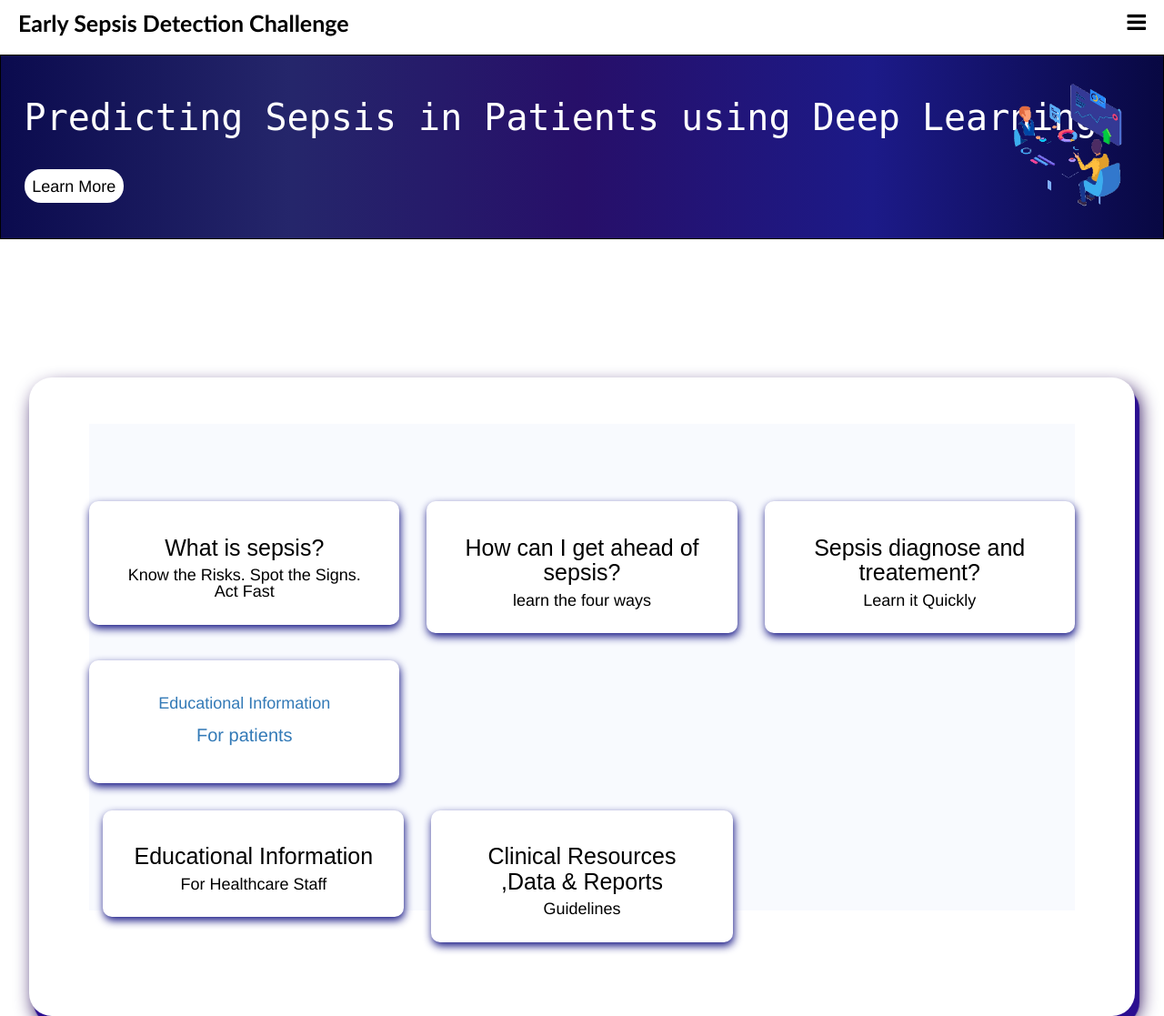
After one commit to imanpalsingh/SIH2020_UP49_Aeye_BCET, a Django app: page /information/ in a window 1280 px wide. The commit adds this page. Shown: the whole page at 91% size. Run offline with Django 3.2, Linux system fonts and the light colour scheme.

Commit message:
created information pages

```diff
--- a/SIH_2020_CODE_UP49_Aeye_BCET/code/front_end_code/urls.py
+++ b/SIH_2020_CODE_UP49_Aeye_BCET/code/front_end_code/urls.py
@@ -14,16 +14,30 @@ Including another URLconf
     2. Add a URL to urlpatterns:  path('blog/', include('blog.urls'))
 """
 from django.contrib import admin
-from django.conf.urls import url
 from front_end_main_app import views
 from django.urls import path,include
 from django.conf.urls import url
-from front_end_main_app import views
+from django.views.generic.base import TemplateView
+
 
 urlpatterns = [
 
     url(r'^$',views.index,name='index'),
     path('accounts/',include('django.contrib.auth.urls')),
     url(r'^input_form',views.patientForm,name='input_form'),
+    url(r'^information/', TemplateView.as_view(template_name='information.html'), name='Information_page'),
+    url(r'^what_is_sepsis', TemplateView.as_view(template_name='what_is_sepsis.html'),
+        name='Information_page_what_is_sepsis'),
+    url(r'^how_can_i_get_ahead_of_sepsis', TemplateView.as_view(template_name='get_ahead_from_sepsis.html'),
+        name='Information_page_get_ahead_of_sepsis'),
+    url(r'^sepsis_diagnosed_and_treatment', TemplateView.as_view(template_name='sepsis_treatment.html'),
+        name='Information_page_sepsis_treatment'),
+    url(r'^educational_info_pt', TemplateView.as_view(template_name='educational_info1.html'),
+        name='Information_page_educational_info1'),
+    url(r'^educational_info_pro', TemplateView.as_view(template_name='educational_info2.html'),
+        name='Information_page_educational_info2'),
+    url(r'^sepsis_data_and_reports', TemplateView.as_view(template_name='sepsis_data_and_reports.html'),
+        name='Information_page_sepsis_data_and_reports'),
+
     path('admin/', admin.site.urls),
 ]
--- a/SIH_2020_CODE_UP49_Aeye_BCET/code/static/css/main.css
+++ b/SIH_2020_CODE_UP49_Aeye_BCET/code/static/css/main.css
@@ -264,3 +264,123 @@
 {
 box-shadow: 1px 4px 10px rgb(19, 19, 131);
 }
+
+
+.blog-slider2{
+width: 95%;
+    position: relative;
+    max-width: 1300px;
+    margin: auto;
+    top:800px;
+    background: #fff;
+    box-shadow: 5px 10px 1px rgb(43, 15, 145), 5px 10px 20px rgb(38, 8, 87);
+    padding: 4%;
+    border-radius: 25px;
+    font-size: 20px;
+    line-height: 150%;
+}
+
+
+  .section__padding {
+        padding-top: 100px;
+        padding-bottom: 200px;
+      }
+      .section_title h3 {
+        font-size: 55px;
+        font-weight: 400;
+
+        color: white;
+      }
+
+      @media (max-width: 767px) {
+
+        .section_title h3 {
+          font-size: 30px;
+        }
+      }
+
+
+      .section_title P {
+        font-size: 18px;
+        line-height: 2;
+        color: #f7f8fc;
+        margin-bottom: 0;
+      }
+
+      .service_area {
+        padding-top: 85px;
+        padding-bottom: 50px;
+
+      }
+      .gray_bg {
+        background: #f8fafe;
+      }
+      .service_area .single_service {
+       box-shadow: 1px 4px 10px rgb(19, 19, 131);
+        -webkit-border-radius: 10px;
+        -moz-border-radius: 10px;
+        border-radius: 10px;
+        padding: 27.5px 30px;
+        margin-bottom: 30px;
+        text-align: center;
+        background: #fff;
+
+
+      }
+      .single_service ,a{
+          text-decoration: none;
+      }
+      .service_area .single_service .service_info p {
+        margin-bottom: 0;
+        font-size: 18px;
+        font-weight: 400;
+        color: black;
+        line-height: 1;
+      }
+      .service_area .single_service .service_info h4 {
+        font-family: "Poppins", sans-serif;
+        font-weight: 500;
+        color: black;
+        font-size: 25px;
+        margin-bottom: 7px;
+      }
+
+
+      .service_area .single_service .service_info p {
+        margin-bottom: 0;
+        font-size: 18px;
+        font-weight: 400;
+
+        line-height: 1;
+      }
+
+
+
+.loaction3 {
+    position: absolute;
+    top: 70px;
+
+
+}
+.content{
+
+
+    width: 100%;
+    top: 100px;
+    position: relative;
+
+}
+.content .sample-text-area {
+    background: #fff;
+    padding: 10px 0 70px 0;
+
+
+
+
+  }
+
+  .content .sample-text-area .text-heading {
+    margin-bottom: 30px;
+    font-size: 40px;
+
+  }
--- a/SIH_2020_CODE_UP49_Aeye_BCET/code/templates/base.html
+++ b/SIH_2020_CODE_UP49_Aeye_BCET/code/templates/base.html
@@ -25,7 +25,7 @@
         <ul>
             <li><a href="{% url 'index' %}"class="active"><i class="fa fa-home"> Home</i></a></li>
             <li><a href="http://127.0.0.1:8000/accounts/login/">Make Predictions</a></li>
-            <li><a href="#">Get Informed</a></li>
+            <li><a href="http://127.0.0.1:8000/information/">Get Informed</a></li>
         </ul>
     </nav>
     <div class="menu-toggle"><i class="fa fa-bars" aria-hidden="true"></i></div>
--- /dev/null
+++ b/SIH_2020_CODE_UP49_Aeye_BCET/code/templates/information.html
@@ -0,0 +1,71 @@
+{% extends 'base.html' %}
+{% block title %}Early Sepsis Detection Challenge {% endblock %}
+
+{% block content %}
+ <div class="blog-slider">
+     <div class="container-fluid">
+         <div class="service_area gray_bg">
+             <div class="row justify-content-center ">
+                 <div class="col-lg-4 col-md-6">
+                     <div class="single_service d-flex align-items-center ">
+                         <a href="http://127.0.0.1:8000/what_is_sepsis">
+                             <div class="service_info">
+                                 <h4>What is sepsis?</h4>
+                                 <p>Know the Risks.  Spot the Signs.  Act Fast</p>
+                             </div>
+                         </a>
+                     </div>
+                 </div>
+                 <div class="col-lg-4 col-md-6">
+                     <div class="single_service d-flex align-items-center ">
+                         <a href="http://127.0.0.1:8000/how_can_i_get_ahead_of_sepsis"><div class="service_info">
+                                            <h4>How can I get ahead of sepsis?</h4>
+                                            <p>learn the four ways </p>
+                                        </div></a>
+                                    </div>
+                                </div>
+                                <div class="col-lg-4 col-md-6">
+                                    <div class="single_service d-flex align-items-center ">
+                                      <a href="http://127.0.0.1:8000/sepsis_diagnosed_and_treatment"> <div class="service_info">
+                                        <h4>Sepsis diagnose and treatement?</h4>
+                                        <p> Learn it  Quickly</p>
+
+                                    </div></a>
+                                    </div>
+                                </div>
+                                <div class="col-lg-4 col-md-6">
+                                    <div class="single_service d-flex align-items-center ">
+                                        <a href="http://127.0.0.1:8000/educational_info_pt> <div class="service_info">
+                                            <h4>Educational Information</h4>
+                                            <p>For patients</p>
+                                        </div></a>
+                                    </div>
+                                </div>
+                                <div class="col-lg-4 col-md-6">
+                                    <div class="single_service d-flex align-items-center ">
+                                    <a  class=" aa" href="http://127.0.0.1:8000/educational_info_pro"><div class="service_info">
+                                        <h4>Educational Information</h4>
+                                        <p>For Healthcare Staff</p>
+                                    </div></a>
+                                    </div>
+                                </div>
+                                <div class="col-lg-4 col-md-6">
+                                    <div class="single_service d-flex align-items-center ">
+                                        <a href="http://127.0.0.1:8000/sepsis_data_and_reports">
+                                            <div class="service_info">
+                                                <h4>Clinical Resources ,Data & Reports</h4>
+                                                <p> Guidelines</p>
+                                            </div>
+                                        </a>
+                                    </div>
+                                </div>
+                                <br><br>
+
+
+                            </div>
+                        </div>
+                    </div>
+
+                    </div>
+
+{% endblock %}
--- /dev/null
+++ b/SIH_2020_CODE_UP49_Aeye_BCET/code/templates/sepsis_data_and_reports.html
@@ -0,0 +1,6 @@
+{% extends 'base.html' %}
+{% block title %}Early Sepsis Detection Challenge {% endblock %}
+
+{% block content %}
+
+{ % endblock%}
```
Also changed, not shown: SIH_2020_CODE_UP49_Aeye_BCET/code/templates/educational_info_2.html (added, +10 -0 lines), SIH_2020_CODE_UP49_Aeye_BCET/code/templates/get_ahead_from _sepsis.html (added, +10 -0 lines), SIH_2020_CODE_UP49_Aeye_BCET/code/templates/sepsis_treatment.html (added, +10 -0 lines), SIH_2020_CODE_UP49_Aeye_BCET/code/templates/what_is_sepsis.html (added, +7 -0 lines), SIH_2020_CODE_UP49_Aeye_BCET/code/db.sqlite3, SIH_2020_CODE_UP49_Aeye_BCET/code/templates/educational_info1.html (added).
